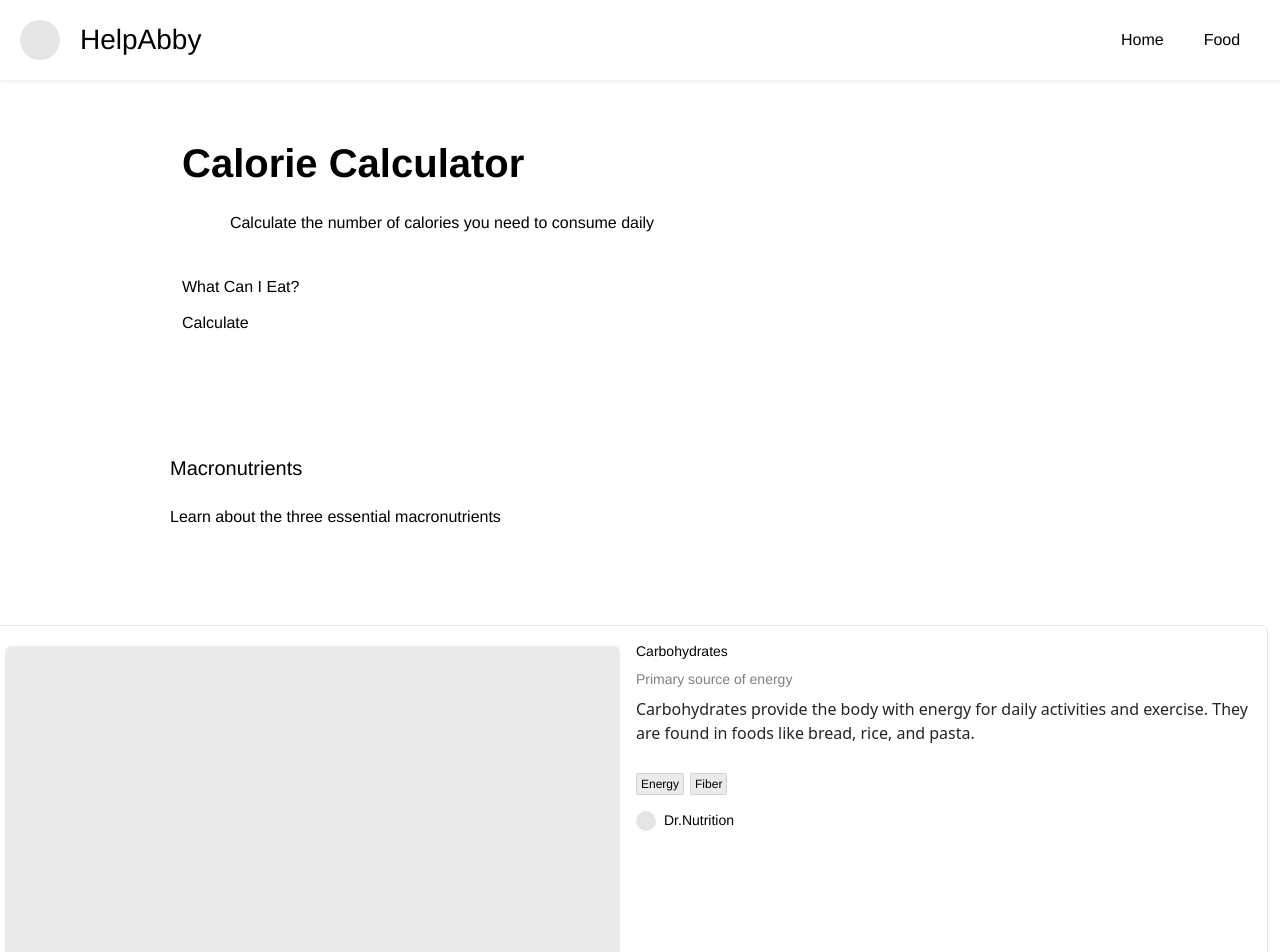
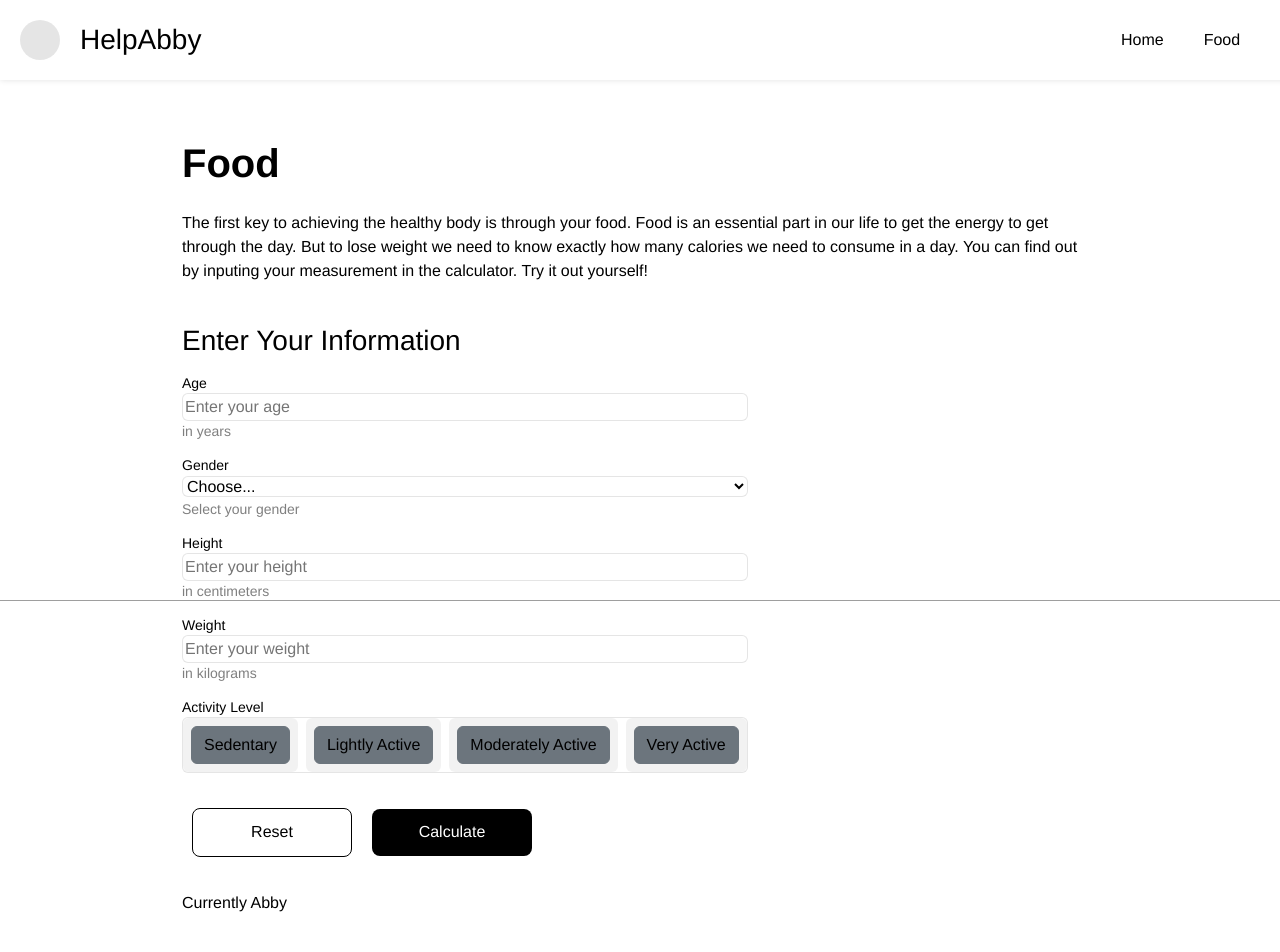
Before and after one commit to NouEN/help-abby-website, a React (Vite) app: page /food in a window 1280 px wide. Shown: the top 952 px of the page. Built offline with nearby package versions, Linux system fonts and the light colour scheme; grey boxes are pictures that could not be loaded.

Commit message:
make calorie calculator

```diff
--- a/src/components/FoodContent.tsx
+++ b/src/components/FoodContent.tsx
@@ -1,26 +1,132 @@
 import React, { Component } from "react";
-import "./FoodContent.css";
+import "../style.css";
 import Navbar from "./Navbar";
 
-class FoodContent extends Component {
+interface FoodState {
+  submitted: boolean;
+  age: number;
+  gender: string;
+  weight: number;
+  height: number;
+  activity: string;
+}
+
+class FoodContent extends Component<FoodState> {
+  constructor(props: FoodState) {
+    super(props);
+    this.state = {
+      submitted: "false",
+      age: 0,
+      gender: "",
+      weight: 0,
+      height: 0,
+      activity: "",
+    };
+  }
   render() {
     return (
       <div className="page">
         <Navbar></Navbar>
         <div className="section">
           <div className="container">
-            <div className="text-wrapper">Calorie Calculator</div>
-            <p className="description">
-              Calculate the number of calories you need to consume daily
+            <div className="text-wrapper">Food</div>
+            <p className="div">
+              The first key to achieving the healthy body is through your food.
+              Food is an essential part in our life to get the energy to get
+              through the day. But to lose weight we need to know exactly how
+              many calories we need to consume in a day. You can find out by
+              inputing your measurement in the calculator. Try it out yourself!{" "}
             </p>
-            <div className="button">
-              <div className="secondary">
-                <div className="div">What Can I Eat?</div>
-              </div>
-              <div className="secondary">
-                <div className="div">Calculate</div>
-              </div>
+
+            <div>
+              <form action="">
+                <div className="title">Enter Your Information</div>
+                <div className="div-form">
+                  <label className="title-4">Age</label>
+                  <input
+                    type="text"
+                    className="textfield"
+                    id="age"
+                    placeholder="Enter your age"
+                  />
+                  <div className="subtitle">in years</div>
+                </div>
+
+                <div className="div-form">
+                  <label className="title-4">Gender</label>
+                  <select className="textfield">
+                    <option selected>Choose...</option>
+                    <option value="female">Female</option>
+                    <option value="male">Male</option>
+                  </select>
+                  <div className="subtitle">Select your gender</div>
+                </div>
+
+                <div className="div-form">
+                  <label className="title-4">Height</label>
+                  <input
+                    type="text"
+                    className="textfield"
+                    id="height"
+                    placeholder="Enter your height"
+                  />
+                  <div className="subtitle">in centimeters</div>
+                </div>
+
+                <div className="div-form">
+                  <label className="title-4">Weight</label>
+                  <input
+                    type="text"
+                    className="textfield"
+                    id="weight"
+                    placeholder="Enter your weight"
+                  />
+                  <div className="subtitle">in kilograms</div>
+                </div>
+
+                <div className="div-form">
+                  <label className="title-4">Activity Level</label>
+                  <div className="chip-group textfield">
+                    <div className="chip-2">
+                      <button type="button" className="div btn btn-secondary">
+                        Sedentary{" "}
+                      </button>
+                    </div>
+                    <div className="chip-2">
+                      <button type="button" className="div btn btn-secondary">
+                        Lightly Active{" "}
+                      </button>
+                    </div>
+
+                    <div className="chip-2">
+                      <button type="button" className="div btn btn-secondary">
+                        Moderately Active{" "}
+                      </button>
+                    </div>
+                    <div className="chip-2">
+                      <button type="button" className="div btn btn-secondary">
+                        Very Active{" "}
+                      </button>
+                    </div>
+                  </div>
+                </div>
+
+                <div className="div-form">
+                  <button type="reset" className="button btn-form">
+                    <div className="secondary">
+                      <div className="title-12">Reset</div>
+                    </div>
+                  </button>
+                  <button className="button btn-form" type="submit">
+                    <div className="primary">
+                      <div className="title-2">Calculate</div>
+                    </div>
+                  </button>
+                </div>
+              </form>
             </div>
+
+            <p className="div">Currently Abby </p>
           </div>
           <img className="vector" src="vector-200.svg" alt="Vector" />
         </div>
--- a/src/components/Navbar.tsx
+++ b/src/components/Navbar.tsx
@@ -1,14 +1,8 @@
 import { useState } from "react";
 import { Outlet, Link } from "react-router-dom";
 import { BrowserRouter, Routes, Route } from "react-router-dom";
-import HomeContent from "./HomeContent";
-import FoodContent from "./FoodContent";
 
 function Navbar() {
-  const [click, setClick] = useState(false);
-  const handleClick = () => setClick(!click);
-  const closeMobileMenu = () => setClick(false);
-
   return (
     <nav>
       <div>
--- a/src/style.css
+++ b/src/style.css
@@ -110,6 +110,19 @@
     position: relative;
   }
 
+  .page .div-form {
+    align-self: stretch;
+    color: #000000;
+    font-family: "Roboto-Regular", Helvetica;
+    font-size: 16px;
+    font-weight: 400;
+    letter-spacing: 0;
+    line-height: 24px;
+    position: relative;
+    white-space: nowrap;
+    margin-top: 15px;
+  }
+
   .page .button {
     all: unset;
     align-items: flex-start;
@@ -121,9 +134,28 @@
     position: relative;
   }
 
+  .page .btn-form{
+    margin: 10px ;
+    margin-top: 20px;
+  }
+
   .page .primary {
     align-items: center;
     background-color: #000000;
+    border-radius: 8px;
+    display: flex;
+    flex: 0 0 auto;
+    flex-direction: column;
+    justify-content: center;
+    padding: 12px;
+    position: relative;
+    width: 160px;
+  }
+
+  .page .secondary {
+    align-items: center;
+    border: 1px solid;
+    border-color: #000000;
     border-radius: 8px;
     display: flex;
     flex: 0 0 auto;
@@ -148,6 +180,16 @@
   }
 
   .page .image-container {
+    align-items: flex-start;
+    display: flex;
+    flex: 1;
+    flex-grow: 1;
+    height: 400px;
+    padding: 4px 0px;
+    position: relative;
+  }
+
+  .page .image-container-form {
     align-items: flex-start;
     display: flex;
     flex: 1;
@@ -757,3 +799,16 @@
     text-align: center;
     width: 150px;
   }
+
+  .page .title-12 {
+    color: #000000;
+    font-family: "Roboto-Medium", Helvetica;
+    font-size: 16px;
+    font-weight: 500;
+    letter-spacing: 0;
+    line-height: 24px;
+    margin-top: -1px;
+    position: relative;
+    white-space: nowrap;
+    width: fit-content;
+  }
```
